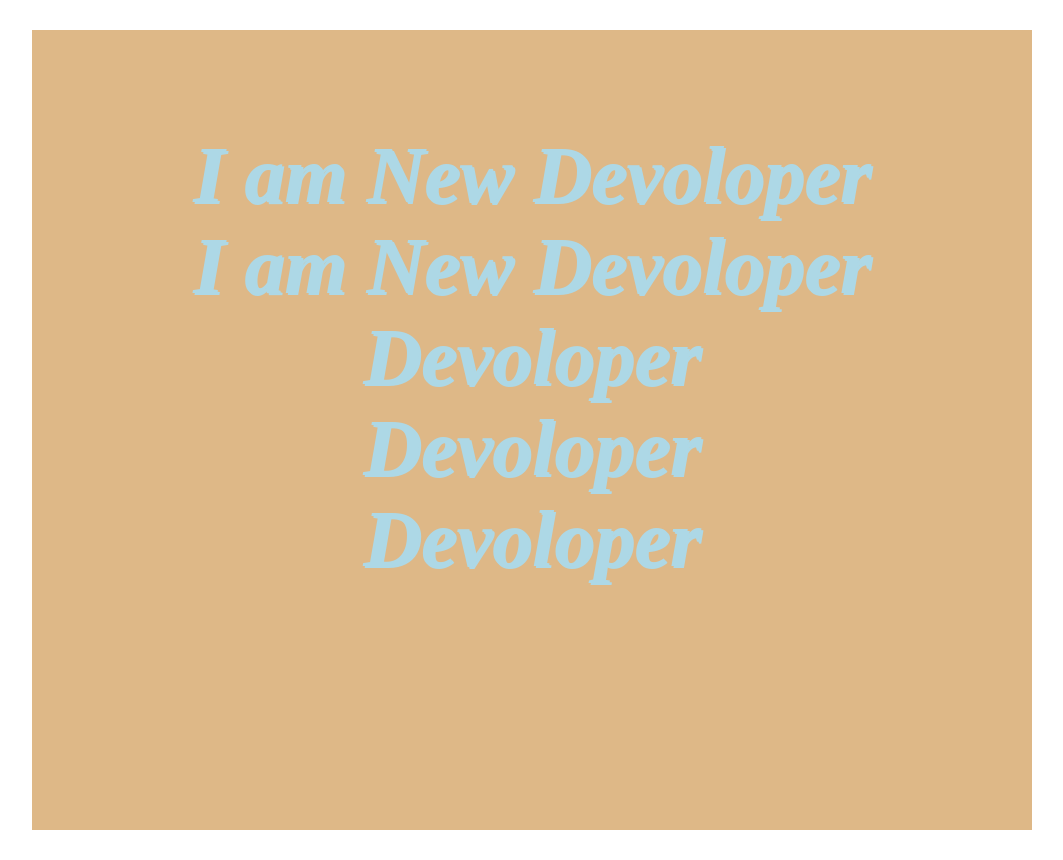
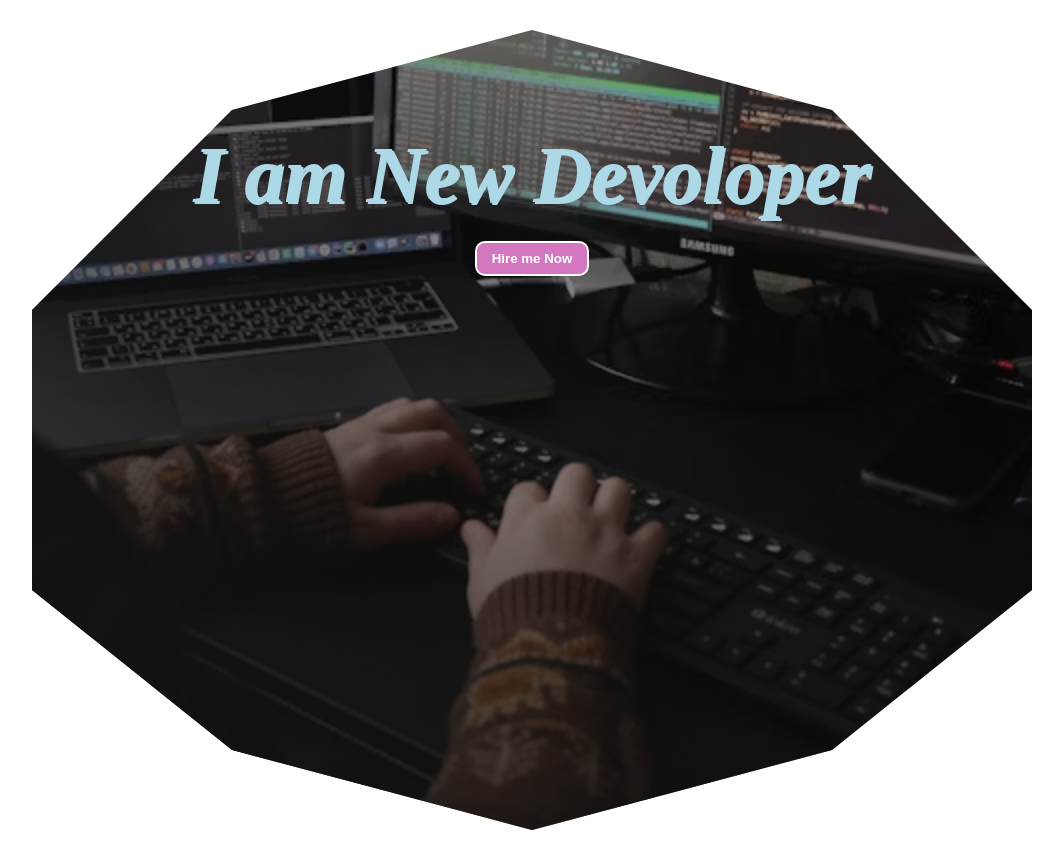
Before and after one commit to mdtapazzul1/c-n-1, a plain HTML site: page index.html in a window 1280 px wide. Shown: the whole page, without its empty margins (108-1171 px from the left). Drawn offline with Linux system fonts and the light colour scheme.

Commit message:
added background and design button

```diff
--- a/index.html
+++ b/index.html
@@ -4,17 +4,20 @@
     <meta charset="UTF-8">
     <meta name="viewport" content="width=device-width, initial-scale=1.0">
     <title>Document</title>
-
+    <!-- <link rel="preconnect" href="https://fonts.googleapis.com">
+    <link rel="preconnect" href="https://fonts.gstatic.com" crossorigin>
+    <link href="https://fonts.googleapis.com/css2?family=Fustat:wght@200..800&display=swap" rel="stylesheet">
+   -->
     <link rel="shortcut icon" href="https://img.icons8.com/?size=64&id=59916&format=png" type="image/x-icon">
     <link rel="stylesheet" href="style/style.css">
 </head>
 <body>
      <div id="prant">
       <h1 >I am New Devoloper</h1>
-      <h1 >I am New Devoloper</h1>
-      <h1 >Devoloper</h1>
-      <h1 >Devoloper</h1>
-      <h1 >Devoloper</h1>
+      <div class="btn-parent">
+        <button class="btn">Hire me Now</button>
+      </div>
     </div>
+
 </body>
 </html>
--- a/style/style.css
+++ b/style/style.css
@@ -1,3 +1,7 @@
+
+@import url('https://fonts.googleapis.com/css2?family=Noto+Sans+JP:wght@100..900&display=swap');
+
+
 *{
     margin: 0;
     padding: 0;
@@ -13,7 +17,14 @@ h1{
     text-align: center;
 }
 #prant{
-    background-color: burlywood;
+    /* background-image: linear-gradient(to top, green, pink); */
+    background-image: linear-gradient(45deg, #141414, transparent), url(../asset/photo-1631624215749-b10b3dd7bca7.avif);
+    background-position: center;
+    clip-path: polygon(50% 0%, 80% 10%, 100% 35%, 100% 70%, 80% 90%, 50% 100%, 20% 90%, 0% 70%, 0% 35%, 20% 10%);
+
+    background-repeat: no-repeat;
+    background-size: cover;
+
     padding: 100px 0;
     height: 600px;
     width: 1000px;
@@ -23,3 +34,20 @@ h1{
     margin-right: auto; */
     margin: 30px auto;
 }
+.btn-parent{
+    text-align: center;
+    margin: 20px 0;
+
+}
+.btn{
+    background-color: #d378bf;
+    padding: 8px 15px;
+    color: white;
+    font-family: Arial, Helvetica, sans-serif;
+    font-weight: 800;
+    border: 2px solid;
+    justify-content: center;
+    text-decoration: wavy;
+    border-radius: 10px;
+    /* font-family: "Fustat", sans-serif; */
+}
```
Also changed, not shown: asset/photo-1631624215749-b10b3dd7bca7.avif (added).
